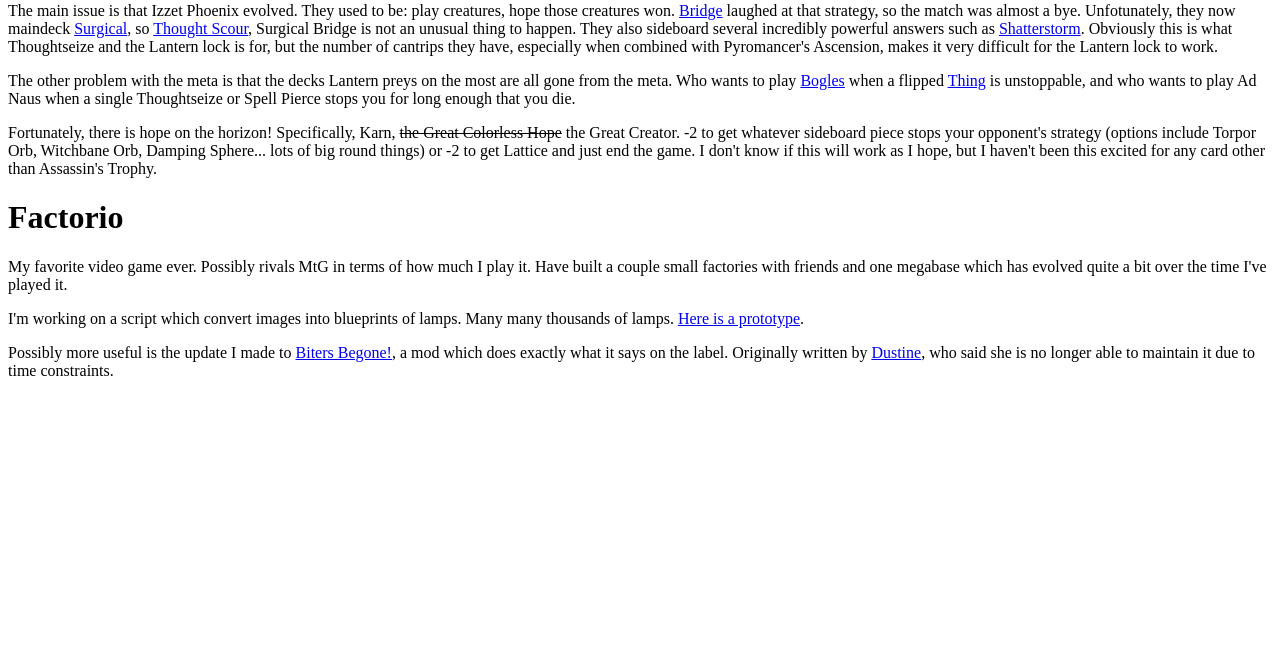
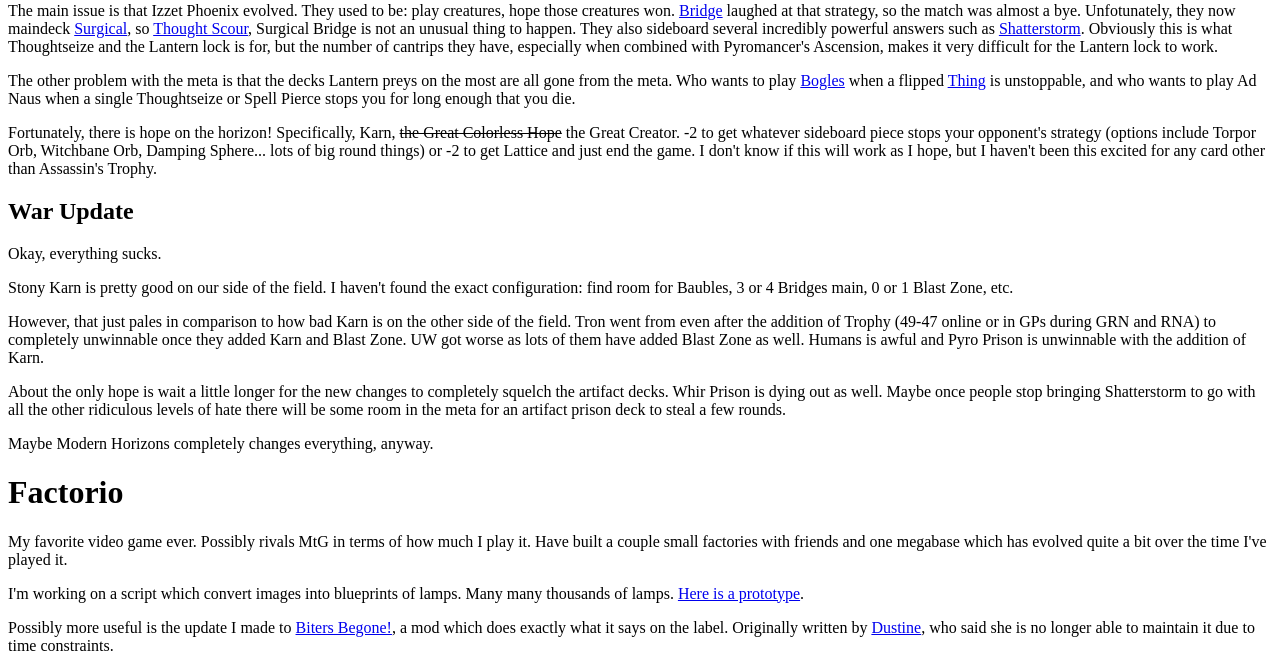
Before and after one commit to AngledLuffa/factorio-lamps, a Flask app: page / in a window 1280 px wide. Shown: the part 172-843 px from the top of the page. Before the commit the page ends 548 px from the top, so only its background shows below. Run offline with Flask 2, Linux system fonts and the light colour scheme.

Commit message:
Update for War

```diff
--- a/templates/index.html
+++ b/templates/index.html
@@ -45,6 +45,20 @@ things) or -2 to get Lattice and just end the game.  I don't know if
 this will work as I hope, but I haven't been this excited for any card
 other than Assassin's Trophy.
 </p>
+
+<h2>War Update</h2>
+<p>
+  Okay, everything sucks.
+</p><p>
+  Stony Karn is pretty good on our side of the field.  I haven't found the exact configuration: find room for Baubles, 3 or 4 Bridges main, 0 or 1 Blast Zone, etc.
+</p><p>
+  However, that just pales in comparison to how bad Karn is on the other side of the field.  Tron went from even after the addition of Trophy (49-47 online or in GPs during GRN and RNA) to completely unwinnable once they added Karn and Blast Zone.  UW got worse as lots of them have added Blast Zone as well.  Humans is awful and Pyro Prison is unwinnable with the addition of Karn.
+</p><p>
+  About the only hope is wait a little longer for the new changes to completely squelch the artifact decks.  Whir Prison is dying out as well.  Maybe once people stop bringing Shatterstorm to go with all the other ridiculous levels of hate there will be some room in the meta for an artifact prison deck to steal a few rounds.
+</p><p>
+  Maybe Modern Horizons completely changes everything, anyway.
+</p>
+
 <h1>Factorio</h1>
 <p>
 My favorite video game ever.  Possibly rivals MtG in terms of how much
```
